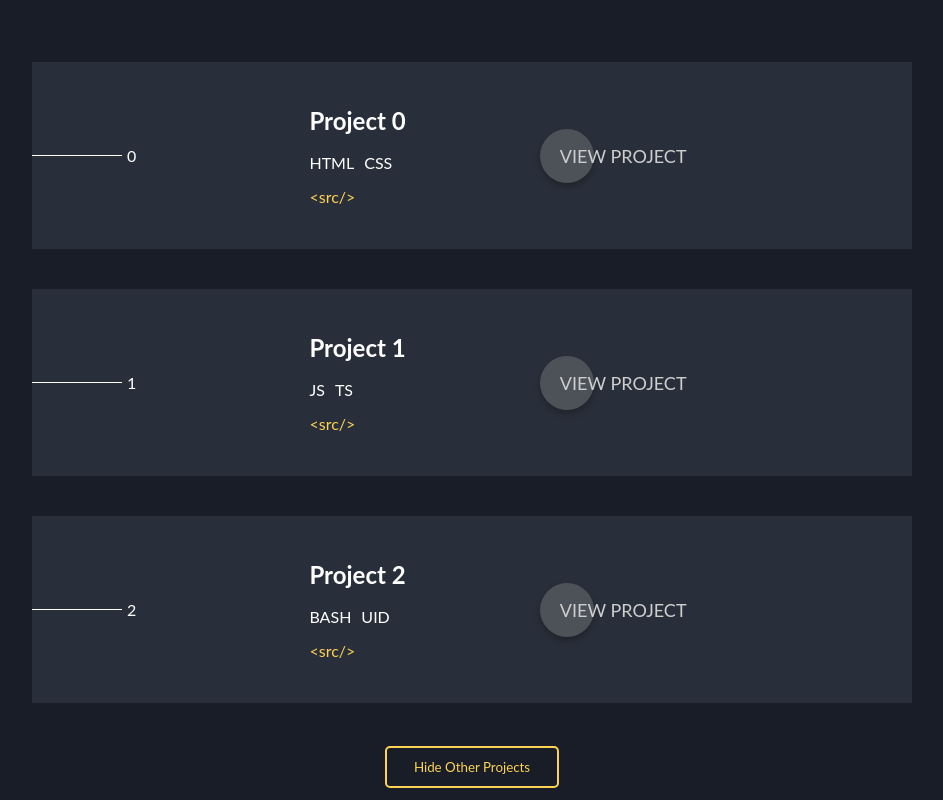
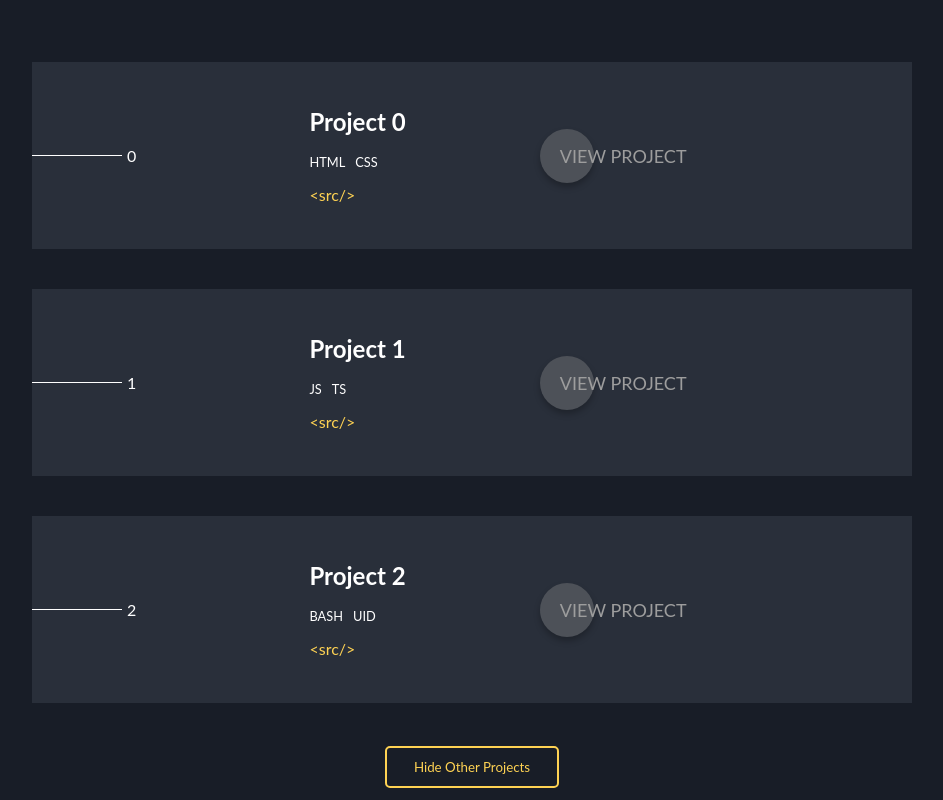
Before and after one commit to valentinesamuel/portfolio, an Angular app: page /home in a window 1280 px wide. Shown: the part 2180-2980 px from the top of the page, without its empty margins (168-1111 px from the left). Built offline with nearby package versions, Linux system fonts and the light colour scheme; a web font is replaced by a local one.

Commit message:
fix: fixed button hover color

```diff
--- a/src/app/projects/projects.component.scss
+++ b/src/app/projects/projects.component.scss
@@ -47,7 +47,7 @@
         .stack {
           p {
             margin: 0px 10px 15px 0px;
-            font-size: 1rem;
+            font-size: 0.8rem;
             color: var(--project-text);
           }
           display: flex;
@@ -78,7 +78,6 @@
         height: 54px;
         border-radius: 50%;
         white-space: nowrap;
-        color: white;
         text-transform: uppercase;
         display: flex;
         align-items: center;
@@ -94,28 +93,16 @@
         height: 100%;
         object-fit: cover;
         width: 20%;
-        // transition: 2s;
-        // display: none;
         position: relative;
         visibility: hidden;
         box-shadow: -15px 6px 20px rgba(0, 0, 0, 0.35);
-
         top: 0;
-
         left: 20%;
       }
     }
 
     &:hover {
       background-color: var(--pri-tint);
-      // &::after {
-      //   display: block;
-      //   background: url(../../assets/samuel-regan-asante-awXQiHUF4IU-unsplash.jpg)
-      //     no-repeat center;
-      //   background-size: cover;
-      //   transform: translateX(-20px);
-      //   box-shadow: -15px 6px 20px rgba(0, 0, 0, 0.35);
-      // }
       .info {
         background-color: var(--pri-tint);
         .sn {
@@ -148,28 +135,20 @@
           border-radius: 5px;
           width: auto;
           height: auto;
-          color: var(--pri);
+          color: var(--text);
           background-color: var(--project-button-hover);
+
+          &:hover {
+            background-color: var(--pri);
+            color: var(--sec);
+          }
         }
         animation-direction: reverse;
         img {
           animation: picturer 1s;
-          // left: -5%;
-          // display: inline;
-          // visibility: visible;
         }
       }
     }
-
-    // &::after {
-    //   content: "";
-    //   height: auto;
-    //   width: 20%;
-    //   transition: 1s;
-    //   transform: scale(1.2);
-    //   position: relative;
-    //   display: none;
-    // }
   }
 }
 .see-others {
--- a/src/styles.css
+++ b/src/styles.css
@@ -20,7 +20,7 @@
   --project-text: #ffffff;
   --project-button: #4d5158;
   --project-button-hover: #ffffff;
-  --text: #cecece;
+  --text: #9d9d9d;
   --em-text: #fed253;
   --sup-text: #ffffff;
   --prof-text: #cecece;
```
